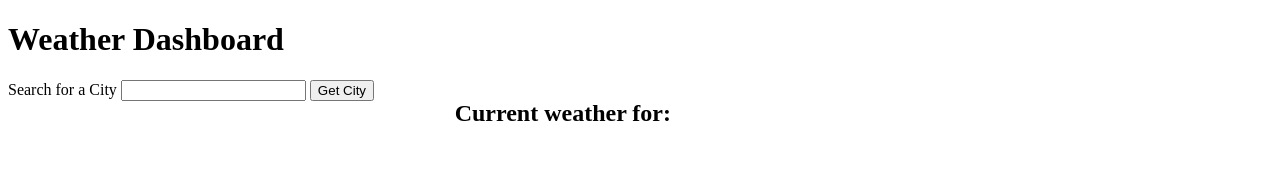
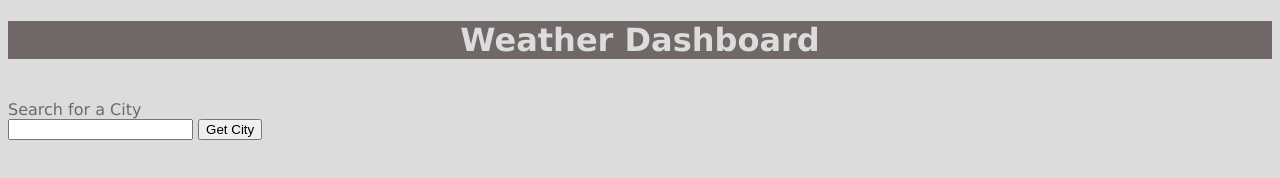
Before and after one commit to clstanton/goosebumps-walkaway, a plain HTML site: page index.html in a window 1280 px wide. Both pictures are taken after typing "Sample" into the empty fields and a click on the button "Get City". Drawn offline with Linux system fonts and the light colour scheme; no server answers.

Commit message:
back to working console log

```diff
--- a/assets/css/style.css
+++ b/assets/css/style.css
@@ -1,5 +1,24 @@
+:root {
+  --primary: #DCDCDC;
+  --secondary: #6f6866;
+  --tertiary: #1E90FF;
+  --border-radius: .3rem;
+}
+
 * {
     box-sizing: border-box;
+  }
+
+body {
+  font-family: 'Lucida Sans', 'Lucida Sans Regular', 'Lucida Grande', 'Lucida Sans Unicode', Geneva, Verdana, sans-serif;
+  background-color: var(--primary);
+  color: var(--secondary);
+}
+
+header {
+  background-color: var(--secondary);
+  color: var(--primary);
+  text-align: center;
 }
 
 /* FLEX CONTENT */
--- a/assets/js/script.js
+++ b/assets/js/script.js
@@ -1,18 +1,22 @@
-var weatherContainerEl = document.querySelector("#weather-container");
+// global variables
+var apiKey = "442bae2eea7683d5465de74730b512c3";
+var cityFormEl = document.querySelector("#city-form");
+var cityInputEl = document.querySelector("#city-name");
+var currentContainerEl = document.querySelector("#current-weather-container");
 var weatherSearchTerm = document.querySelector("#weather-search-term");
-var cityFormEl = document.querySelector("#city-form");
-var cityInputEl = document.querySelector("#cityname");
+// var searchedArr = JSON.parse(localStorage.getItem("searchedItems")) || [];
+// let searchHistory = JSON.parse(localStorage.getItem("search")) || [];
+    // console.log(searchHistory);
 
+// to be executed upon a form submission browser event
 var formSubmitHandler = function(event) {
     event.preventDefault();
+    // get value from input element
+    var city = cityInputEl.value.trim();
 
-    // get value from input element
-    var cityname = cityInputEl.value.trim();
-
-    if (cityname) {
-        getWeather(cityname) && getForecast(cityname);
+    if (city) {
+        getCityWeather(city);
         cityInputEl.value = "";
-
       } else {
         alert("Please enter a city name!");
       }
@@ -20,29 +24,26 @@ var formSubmitHandler = function(event) {
     console.log(event);
   };
 
-var getWeather = function(city) {
-    // format the github api url
-    var apiUrlWeather = "https://api.openweathermap.org/data/2.5/weather?q=" + city + "&APPID=442bae2eea7683d5465de74730b512c3";
-    var apiUrlForecast = "https://api.openweathermap.org/data/2.5/forecast?q=" + city + "&APPID=442bae2eea7683d5465de74730b512c3";
+// search for city weather from api
+var getCityWeather = function(city) {
+    // format the api url
+    var apiUrl = "https://api.openweathermap.org/data/2.5/weather?q=" + city + "&appid=" + apiKey;
 
-    // make a request to the url (help from https://gomakethings.com/waiting-for-multiple-all-api-responses-to-complete-with-the-vanilla-js-promise.all-method/)
-    Promise.all([
-        fetch(apiUrlWeather),
-        fetch(apiUrlForecast)
-    ])
-        .then(function (responses) {
-		    // Get a JSON object from each of the responses
-		    return responses.map(function (response) {
-			    return response.json();
-		    });
-	    }).then(function (data) {
-		    // Log the data to the console
-		    // You would do something with both sets of data here
- 		    console.log(data);
-        }).catch(function (error) {
-		    // if there's an error, log it
-		    console.log(error);
+    // make a request to the url
+    fetch(apiUrl).then(function(response) {
+        response.json().then(function(data) {
+          displayWeather(data, city);
+          });
         });
-    }
+};
+
+var displayWeather = function(weather, searchTerm) {
+  // clear old content
+  currentContainerEl.textContent = "";
+  weatherSearchTerm.textContent = searchTerm;
+
+  console.log(weather);
+  console.log(searchTerm);
+}
 
 cityFormEl.addEventListener("submit", formSubmitHandler);
--- a/index.html
+++ b/index.html
@@ -14,19 +14,20 @@
 
     <main class="flex-row justify-space-between">
         <div class="col-12 col-md-4">
-            <form id="city-form" class="card-body">
-                <label class="form-label" for="cityname">Search for a City</label>
-                <input name="cityname" id="cityname" type="text" autofocus="true" class="form-input" />
-                <button type="submit" class="btn">Get City</button>
-            </form>
+            <div class="card">
+                <h3 class="card-header text-uppercase"></h3>
+                <form id="city-form" class="card-body">
+                    <label class="form-label" for="city-name">Search for a City</label> <br />
+                    <input name="city-name" id="city-name" type="text" autofocus="true" class="form-input" />
+                    <button type="submit" class="btn">Get City</button>
+                </form>
+            </div>
         </div>
         <div class="col-12 col-md-8">
-            <h2 class="subtitle">Current weather for: <span id="weather-search-term"></span></h2>
-            <div id="weather-container" class="list-group"></div>
+            <h2 class="subtitle"><span id="weather-search-term"></span></h2>
+            <div id="current-weather-container"></div>
         </div>
-
     </main>
-
     <script src="./assets/js/script.js"></script>
 </body>
 </html>
```
Lines whose indentation alone changed are shown as unchanged.
